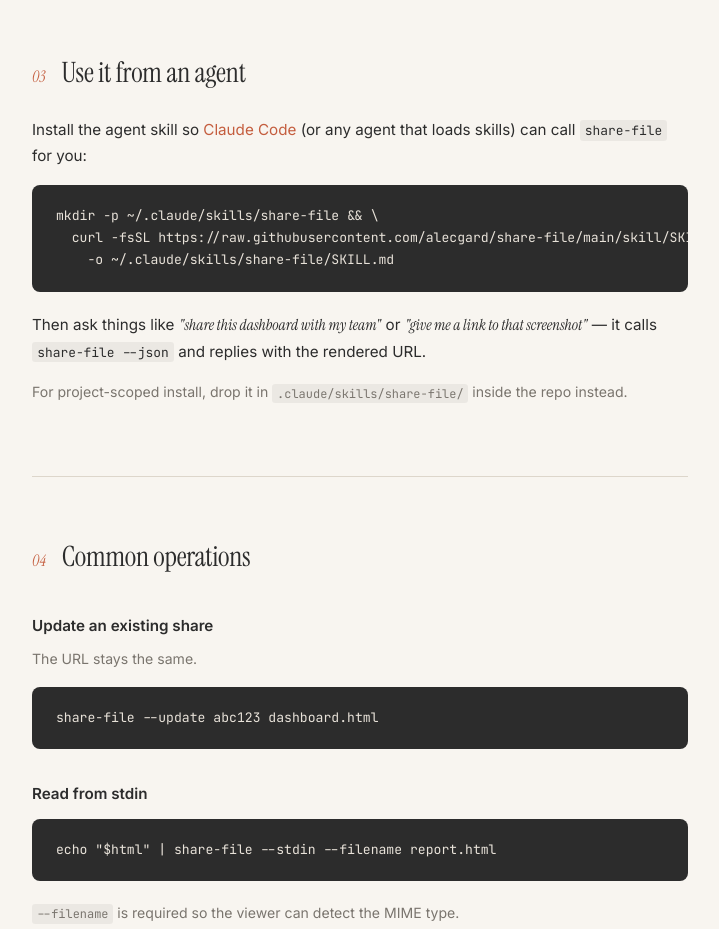
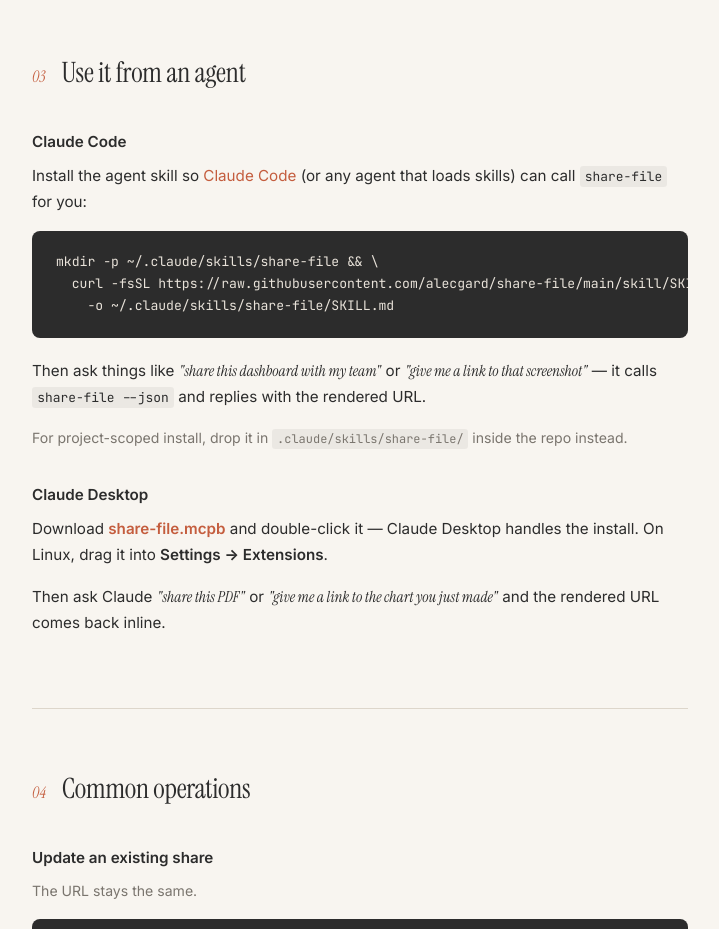
Before and after one commit to alecgard/share-file, a browser extension: page share-file.html in a window 1280 px wide. Shown: the part 1220-2149 px from the top of the page, without its empty margins (280-999 px from the left). Drawn offline with Linux system fonts and the light colour scheme.

Commit message:
Document Claude Desktop support

```diff
--- a/share-file.html
+++ b/share-file.html
@@ -228,6 +228,7 @@
     <span class="section-num">03</span>
     <h2>Use it from an agent</h2>
   </div>
+  <h3>Claude Code</h3>
   <p>Install the agent skill so <a href="https://claude.ai/code">Claude Code</a>
     (or any agent that loads skills) can call <code>share-file</code> for you:</p>
 <pre><code>mkdir -p ~/.claude/skills/share-file &amp;&amp; \
@@ -238,6 +239,15 @@
     <code>share-file --json</code> and replies with the rendered URL.</p>
   <p class="muted">For project-scoped install, drop it in <code>.claude/skills/share-file/</code>
     inside the repo instead.</p>
+
+  <h3>Claude Desktop</h3>
+  <p>Download
+    <a href="https://github.com/alecgard/share-file/releases/latest/download/share-file.mcpb"><strong>share-file.mcpb</strong></a>
+    and double-click it &mdash; Claude Desktop handles the install. On Linux,
+    drag it into <strong>Settings &rarr; Extensions</strong>.</p>
+  <p>Then ask Claude <em>"share this PDF"</em> or
+    <em>"give me a link to the chart you just made"</em> and the rendered URL
+    comes back inline.</p>
 </section>
 
 <hr class="sep">
```
